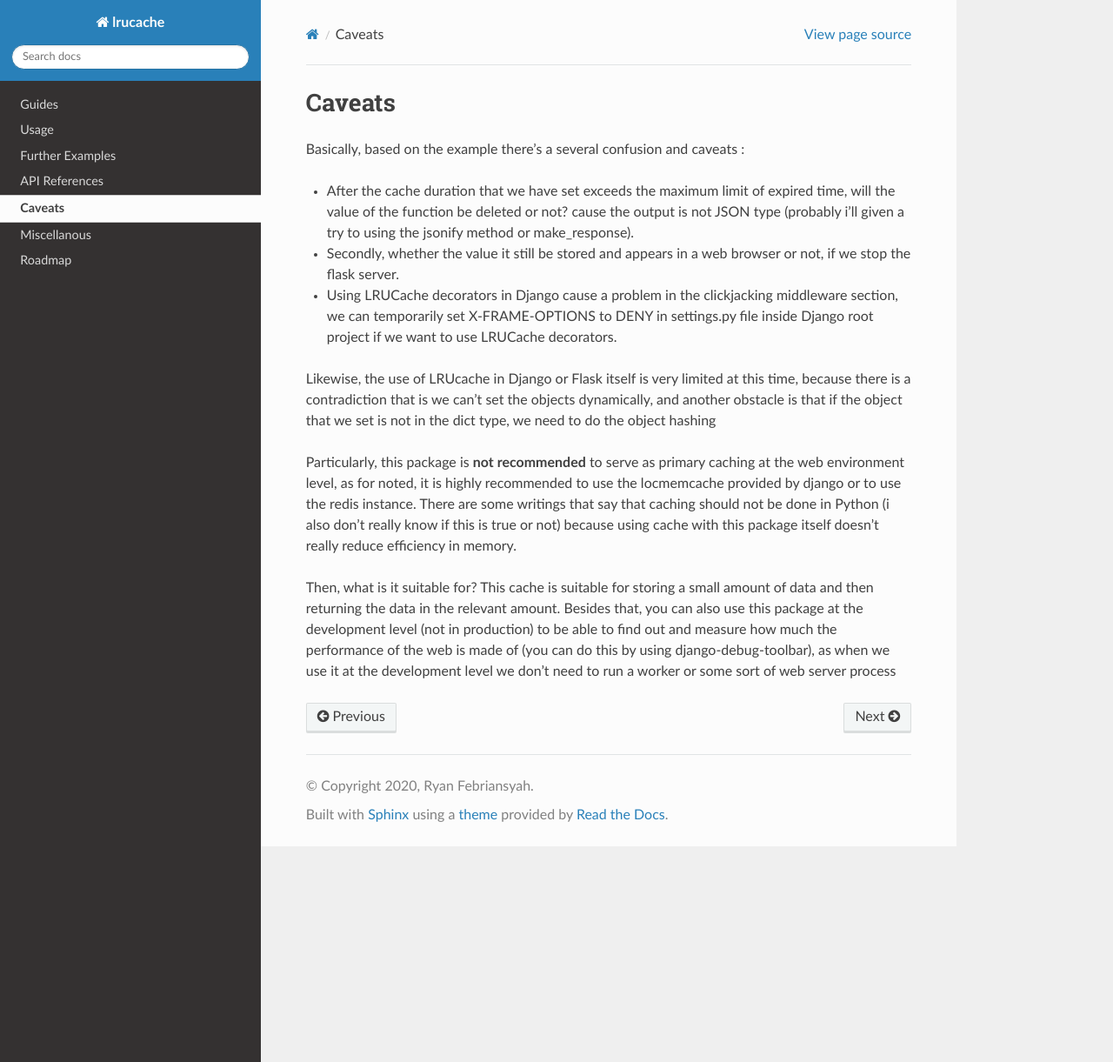
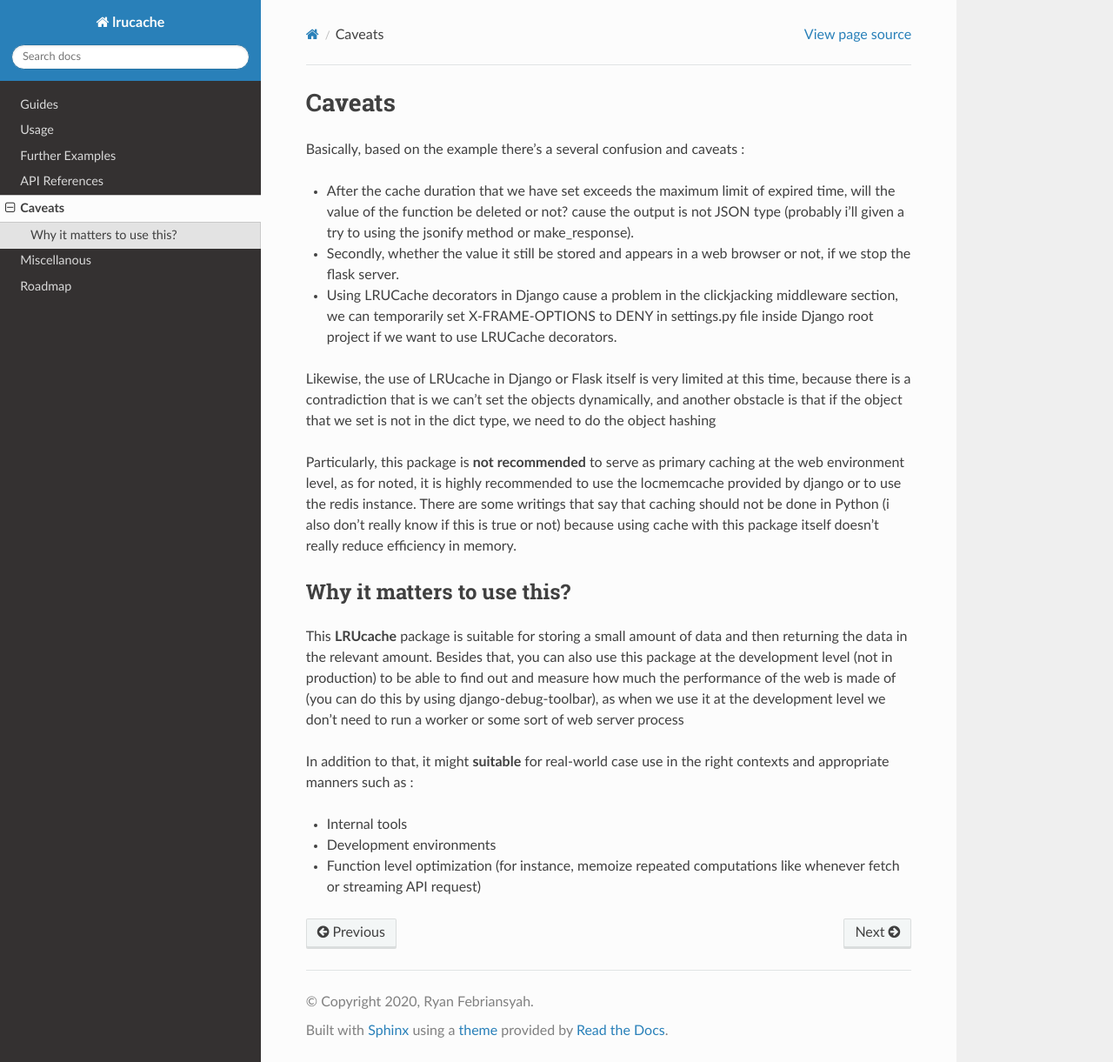
Before and after one commit to sodrooome/lru-cache, a Sphinx documentation site: the page built from docs/caveats.rst, in a window 1280 px wide and 1221 px high. Shown: the whole window at 87% size. Built offline with Sphinx 7.4.7 and the Read the Docs theme 3.1.0, drawn with Linux system fonts in a browser that asks for light colours.

Commit message:
clean-up documentation, added key insight about this package

```diff
--- a/docs/caveats.rst
+++ b/docs/caveats.rst
@@ -14,4 +14,14 @@ Likewise, the use of LRUcache in Django or Flask itself is very limited at this
 
 Particularly, this package is **not recommended** to serve as primary caching at the web environment level, as for noted, it is highly recommended to use the locmemcache provided by django or to use the redis instance. There are some writings that say that caching should not be done in Python (i also don't really know if this is true or not) because using cache with this package itself doesn't really reduce efficiency in memory.
 
-Then, what is it suitable for? This cache is suitable for storing a small amount of data and then returning the data in the relevant amount. Besides that, you can also use this package at the development level (not in production) to be able to find out and measure how much the performance of the web is made of (you can do this by using django-debug-toolbar), as when we use it at the development level we don't need to run a worker or some sort of web server process
+
+Why it matters to use this?
+===========================
+
+This **LRUcache** package is suitable for storing a small amount of data and then returning the data in the relevant amount. Besides that, you can also use this package at the development level (not in production) to be able to find out and measure how much the performance of the web is made of (you can do this by using django-debug-toolbar), as when we use it at the development level we don't need to run a worker or some sort of web server process
+
+In addition to that, it might **suitable** for real-world case use in the right contexts and appropriate manners such as :
+
+- Internal tools
+- Development environments
+- Function level optimization (for instance, memoize repeated computations like whenever fetch or streaming API request)
--- a/docs/guides.rst
+++ b/docs/guides.rst
@@ -15,6 +15,12 @@ Guides
     :alt: Code coverage
 
 **LRUCache** is a package for tracking store in-data memory using replacement cache algorithm / LRU cache. The Priority of storing or removing the data based on Min-Max heap algorithm or basic priority queue instead using **OrderedDict** module that provided by Python.
+
+**Features**
+
+- Zero dependencies, only implemented with Python without any external libraries
+- Granularity control for TTL expiration and thread safety
+- Cache inspection methods before initialization
 
 Installation
 ------------
```
Also changed, not shown: README.md (+7 -0 lines).
